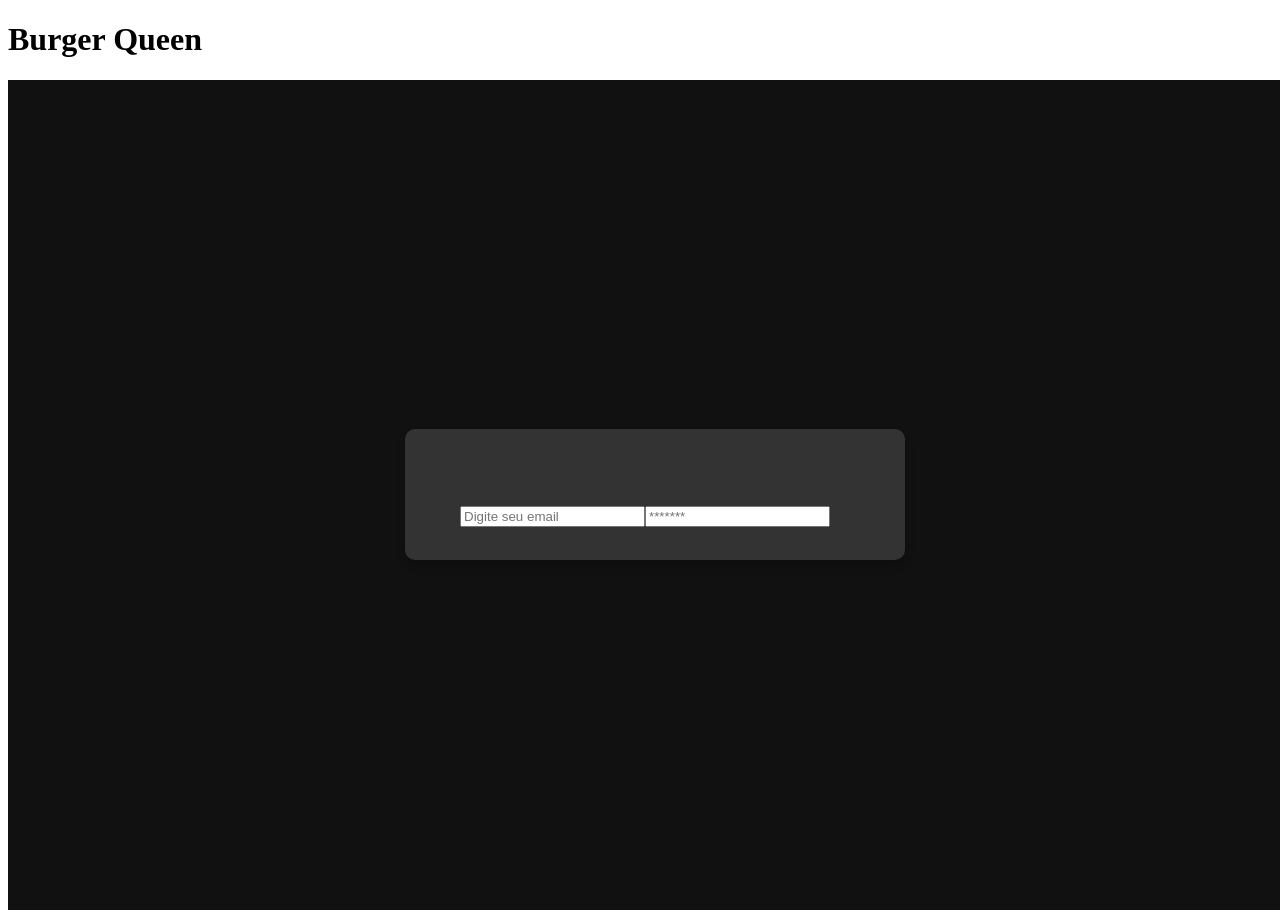
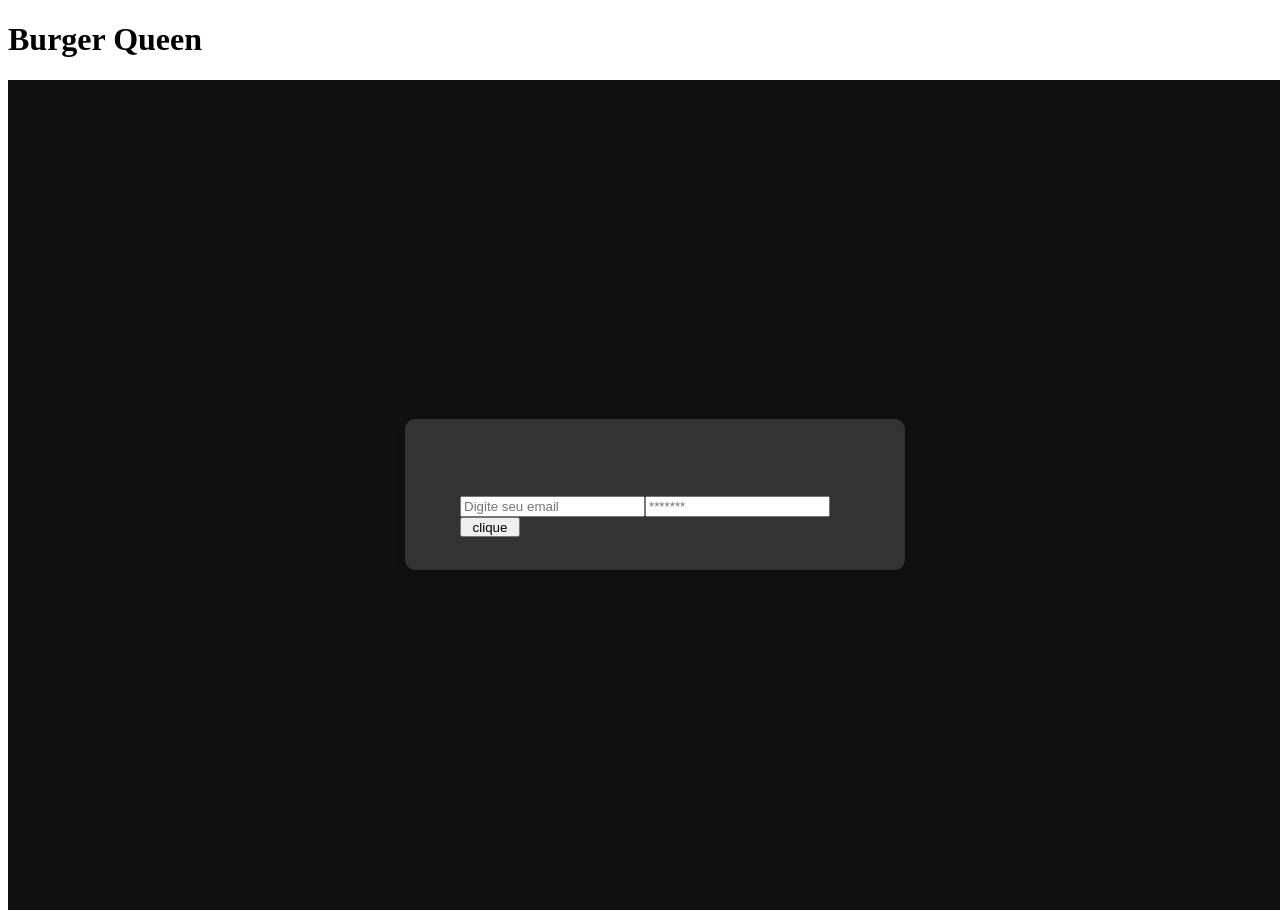
Before and after one commit to Laboratoria/SAP007-burger-queen-api-client, a React (Create React App) app: page / in a window 1280 px wide. Shown: the top 918 px of the page. Built offline with nearby package versions, Linux system fonts and the light colour scheme.

Commit message:
feat: creat button
Co-authored-by: elizenai <elizenai.silva@hotmail.com>
Co-authored-by: GabrielaMedrado <gabrieladmr@gmail.com>

```diff
--- a/src/components/Button/index.jsx
+++ b/src/components/Button/index.jsx
@@ -0,0 +1,15 @@
+import "./style.css";
+export const Button = ({id, type, className, name, onClick, btnText}) => {
+    return (
+        <button
+        id={id}
+        type={type}
+        className={className}
+        name={name}
+        onClick={onClick}
+        >
+         {btnText}
+        </button>
+
+    );
+};
--- a/src/components/Button/style.css
+++ b/src/components/Button/style.css
@@ -0,0 +1,4 @@
+.botaozinho {
+    height: 20px;
+    width: 60px;
+}
--- a/src/components/Layout/style.css
+++ b/src/components/Layout/style.css
@@ -1,6 +1,7 @@
 .container {
     width: 100%;
     margin: 0 auto;
+
   }
 
   .container-login {
--- a/src/pages/Login/index.jsx
+++ b/src/pages/Login/index.jsx
@@ -1,4 +1,5 @@
 import { useState } from "react";
+import { Button } from "../../components/Button";
 import { Input } from "../../components/Input";
 import { Layout } from "../../components/Layout";
 
@@ -22,7 +23,10 @@ export const Login = () => {
       value= {password}
       onChange={(e) => setPassword(e.target.value)}
       />
-
+      <Button
+      className="botaozinho"
+      btnText="clique"
+      />
     </Layout>
    );
 
```
